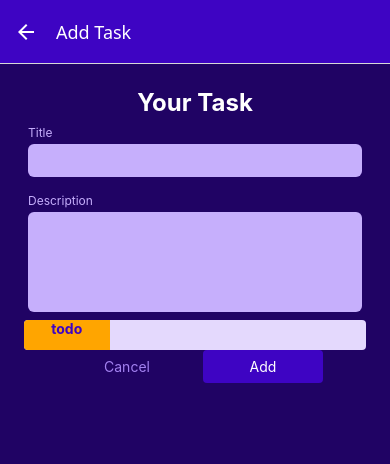
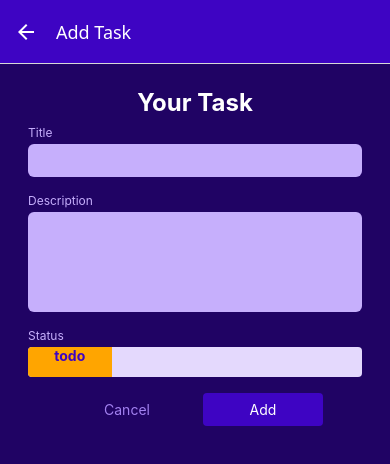
Before and after one commit to zarazi/taskman2, a React Native app: screen /ManageTask in a window 390 px wide. Shown: the top 464 px of the page. Built offline with nearby package versions, Linux system fonts and the light colour scheme.

Commit message:
Improve status style on manage form

```diff
--- a/components/ManageTask/TaskForm.tsx
+++ b/components/ManageTask/TaskForm.tsx
@@ -109,20 +109,13 @@ function TaskForm(
           // autoCorrect: true,
         }}
       />
-      {/* <Input
-        label="Status"
-        invalid={!inputs.status.isValid}
-        textInputConfig={{
-          maxLength: 12,
-          onChangeText: inputChangedHandler.bind(this, "status"),
-          value: inputs.status.value,
-          autoCapitalize: "none",
-        }}
-      /> */}
-      <TaskStatus
-        status={inputs.status.value}
-        onChange={inputChangedHandler.bind(this, "status")}
-      />
+      <View style={styles.statusContainer}>
+        <Text style={styles.label}>Status</Text>
+        <TaskStatus
+          status={inputs.status.value}
+          onChange={inputChangedHandler.bind(this, "status")}
+        />
+      </View>
       {formIsInvalid && (
         <Text style={styles.errorText}>
           Invalid input values - please check your entered!
@@ -154,6 +147,16 @@ const styles = StyleSheet.create({
     // marginVertical: 24,
     textAlign: "center",
   },
+  statusContainer: {
+    marginHorizontal: 4,
+    marginVertical: 8,
+    marginBottom: 16,
+  },
+  label: {
+    fontSize: 12,
+    color: GlobalStyles.colors.primary100,
+    marginBottom: 4,
+  },
   errorText: {
     textAlign: "center",
     color: GlobalStyles.colors.error500,
```
